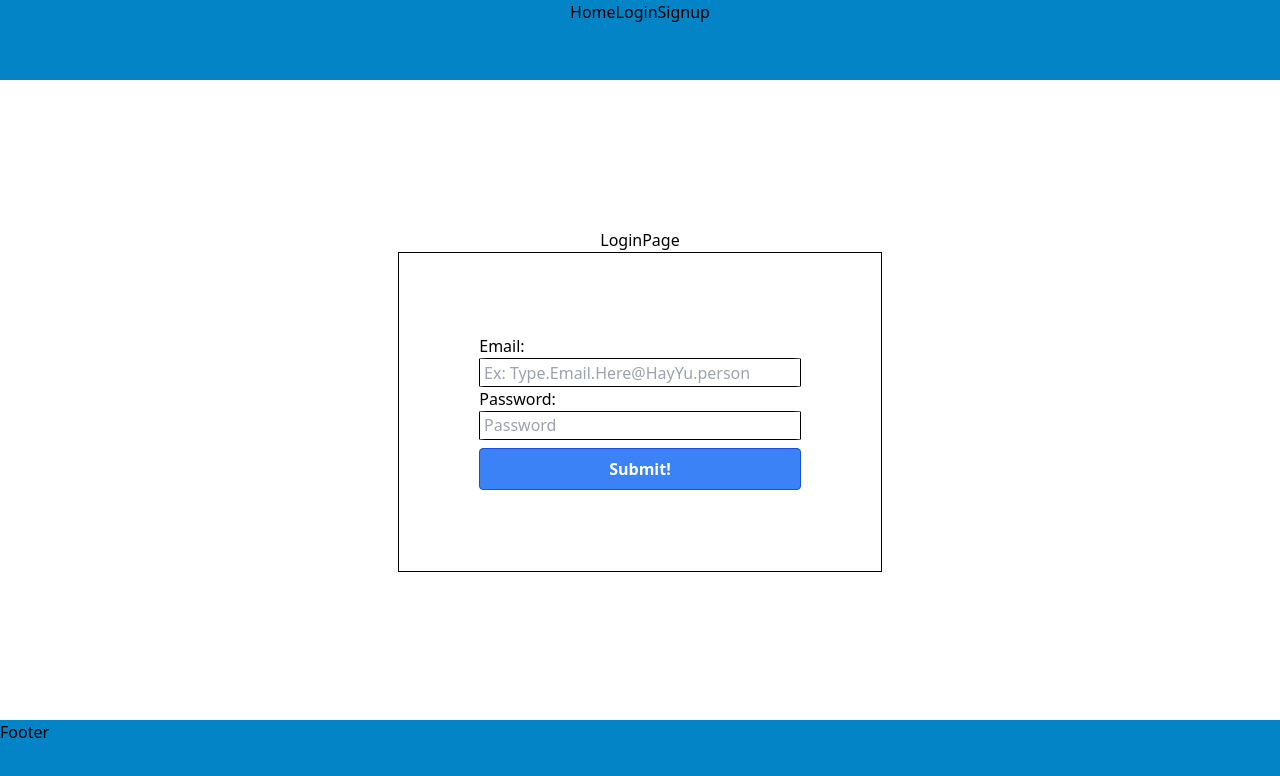
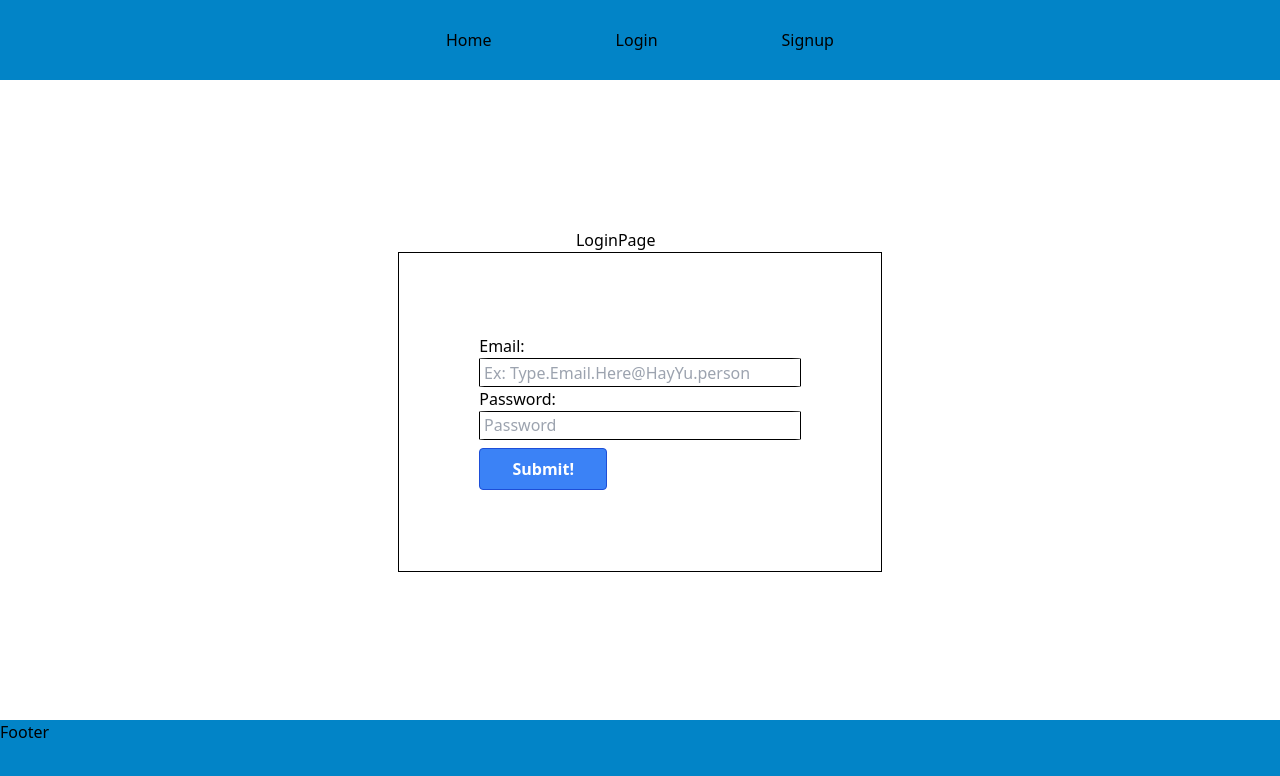
Before and after one commit to BHenderson93/Capstone, a React (Create React App) app: page /login in a window 1280 px wide. Shown: the top 776 px of the page. Built offline with nearby package versions, Linux system fonts and the light colour scheme.

Commit message:
Added header CSS

```diff
--- /dev/null
+++ b/src/components/Layout/Header/Header.css
@@ -0,0 +1,19 @@
+header{
+    display:flex;
+    flex-flow: row nowrap;
+    justify-content: space-evenly;
+    align-items: center;
+}
+
+button{
+    width: 10vw;
+}
+
+nav{
+    width: 40vw;
+}
+
+h1{
+    min-width: 10vw;
+    max-width: 20vw;
+}
--- a/src/components/Layout/Header/Header.tsx
+++ b/src/components/Layout/Header/Header.tsx
@@ -2,7 +2,7 @@ import { setUncaughtExceptionCaptureCallback } from "process";
 import * as React from "react";
 import { Link } from 'react-router-dom';
 import { AppState } from '../../../pages/App/App'
-
+import './Header.css'
 interface HeaderInt {
   app: AppState
   setApp:React.Dispatch<React.SetStateAction<any>>
@@ -10,32 +10,32 @@ interface HeaderInt {
 
 export default function Header({ app , setApp }: HeaderInt) {
   const [state , setState ] = React.useState(false)
+
   function logout(){
     localStorage.removeItem('token')
     setApp({...app , user:''})
   }
-  return (
-
+  return (<>
+        {app.user ? (
         <header className="bg-sky-600">
+          <h1 className="">Hi, {app.user}!</h1>
           <nav className="flex flex-row justify-around">
-        {app.user ? (
-          <ul>
-            <h1>{app.user}</h1>
               <Link to="/" >Home</Link>
               <Link to="/profile" >Profile</Link>
               <Link to="/moods" >Food Moods</Link>
+          </nav>
           <button onClick={logout}>Log Out</button>
-          </ul>
+        </header>
         ) : (
-          <ul>
+          <header className="bg-sky-600">
+            <nav className="flex flex-row justify-around">
                 <Link to="/" >Home</Link>
                 <Link to="/login" >Login</Link>
                 <Link to="/signup" >Signup</Link>
-          </ul>
-        )
-        }
             </nav>
-
           </header>
         )
         }
+    </>
+  )
+}
```
Lines whose indentation alone changed are shown as unchanged.
